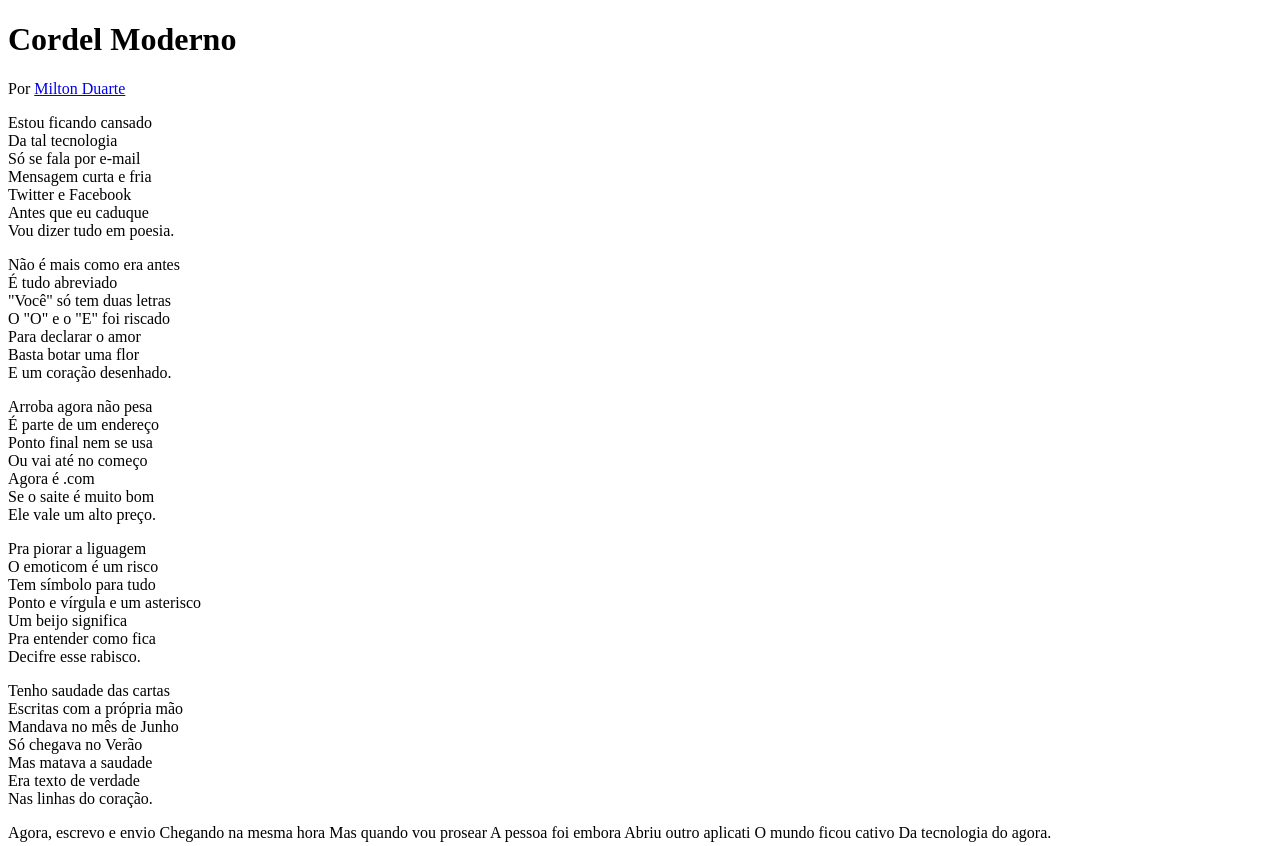
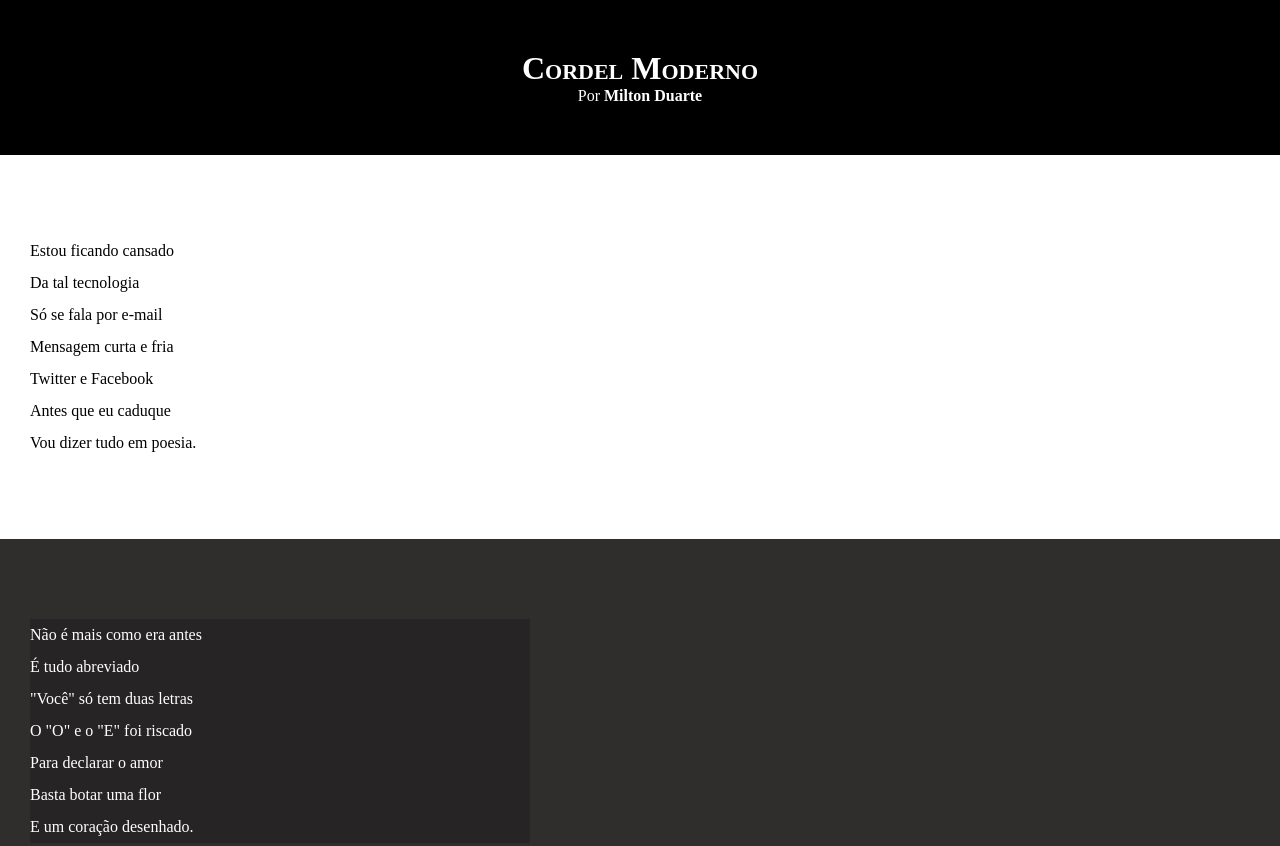
Before and after one commit to rodrigopereira21/html-css, a plain HTML site: page exercicios/Desafios/d012/index.html in a window 1280 px wide. Shown: the top 846 px of the page. Drawn offline with Linux system fonts and the light colour scheme.

Commit message:
Update style.css

```diff
--- a/exercicios/Desafios/d012/estilo/style.css
+++ b/exercicios/Desafios/d012/estilo/style.css
@@ -1 +1,68 @@
 @charset "UTF-8";
+
+* {
+    margin: 0px;
+    padding: 0px;
+}
+
+html, body {
+    background-color: darkgray;
+    min-height: 100vh;
+
+}
+
+header {
+    background-color:  black;
+    color: white;
+    text-align: center;
+}
+
+header > h1 {
+    font-variant: small-caps;
+    padding-top: 50px;
+}
+
+header > p {
+    padding-bottom: 50px;
+}
+
+ header a, footer a {
+    color: white;
+    text-decoration: none;
+    font-weight: bolder;
+}
+
+ header a:hover, footer a:hover {
+    text-decoration: underline;
+    color: white;
+
+}
+
+section {
+    padding-top: 10vh;
+    padding-bottom: 10vh;
+    line-height: 2em;
+    padding-left: 30px;
+}
+
+section.normal {
+    background-color: white;
+    color: black;
+}
+
+section.imagem {
+    background-color: rgb(48, 45, 45);
+    color: white;
+}
+
+section.imagem > p {
+    width: 500px;
+    background-color: rgba(0, 0, 0, 0.208);
+}
+
+footer {
+    background-color: black;
+    color: white;
+    text-align: center;
+    padding: 10px;
+}
```
